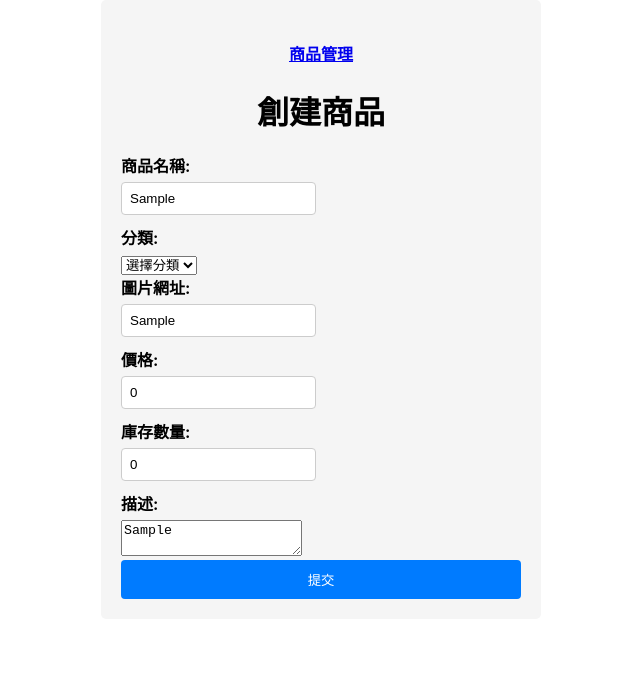
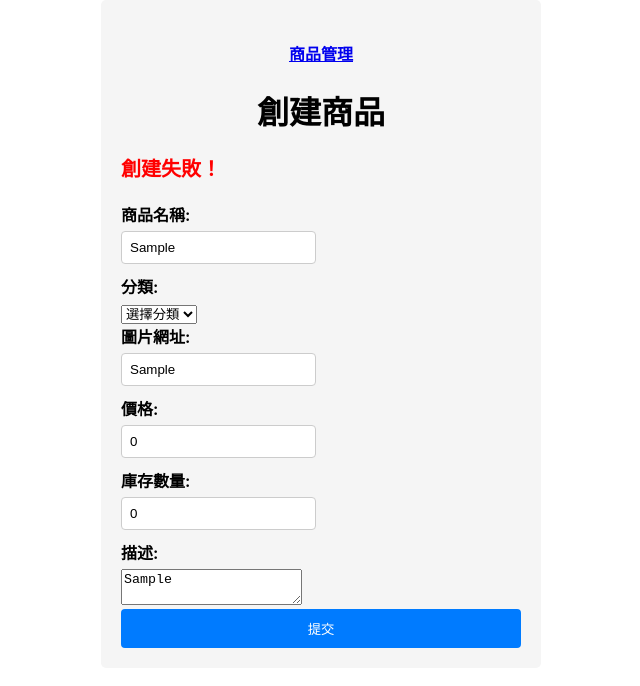
Before and after one commit to kerorogo23/React_one, a React (Create React App) app: page /p-createProduct in a window 1280 px wide. Both pictures are taken after typing "Sample", "Sample", "Sample" into the empty fields and a click on the button "提交". Shown: the top 686 px of the page, without its empty margins (319-959 px from the left). Built offline with nearby package versions, Linux system fonts and the light colour scheme; no server answers.

Commit message:
創建商品_顯示文字_創建成功/失敗。

```diff
--- a/src/Product/CreateProduct.js
+++ b/src/Product/CreateProduct.js
@@ -10,6 +10,7 @@ function CreateProduct() {
   const [price, setPrice] = useState(0);
   const [stock, setStock] = useState(0);
   const [description, setDescription] = useState('');
+  const [creationStatus, setCreationStatus] = useState(null); // 追蹤創建的結果
 
   const handleSubmit = async (e) => {
     e.preventDefault();
@@ -33,15 +34,21 @@ function CreateProduct() {
       setPrice(0);
       setStock(0);
       setDescription('');
+      setCreationStatus('success'); // 更新創建結果狀態為成功
     } catch (error) {
       console.error('Error creating product:', error);
+      setCreationStatus('failure'); // 更新創建結果狀態為失敗
     }
   };
 
   return (
     <div className="container">
-      <h4 style={{ textAlign: 'center' }}><Link to="/home">商品管理</Link></h4>
+      <h4 style={{ textAlign: 'center' }}>
+        <Link to="/home">商品管理</Link>
+      </h4>
       <h1>創建商品</h1>
+      {creationStatus === 'success' && <p style={{ color: 'green', fontWeight: 'bold', fontSize: '20px' }}>創建成功！！</p>}
+      {creationStatus === 'failure' && <p style={{ color: 'red', fontWeight: 'bold', fontSize: '20px' }}>創建失敗！</p>}
       <form onSubmit={handleSubmit}>
         <div>
           <label>商品名稱:</label>
```
